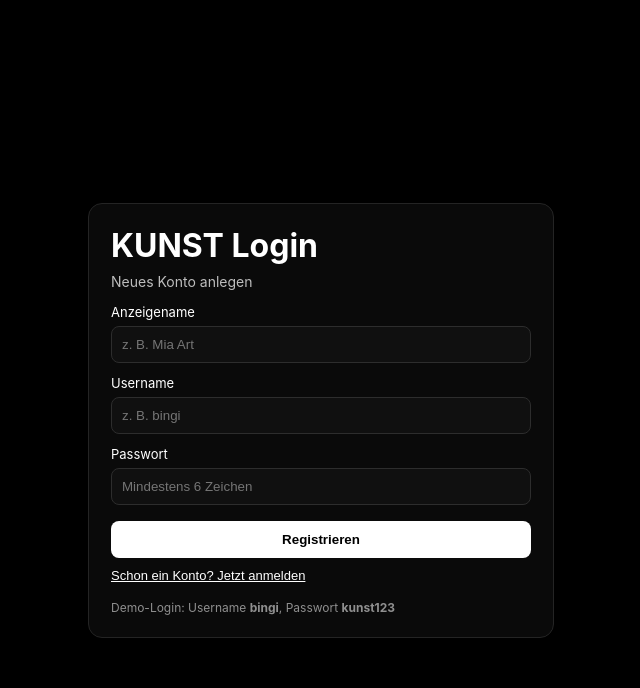
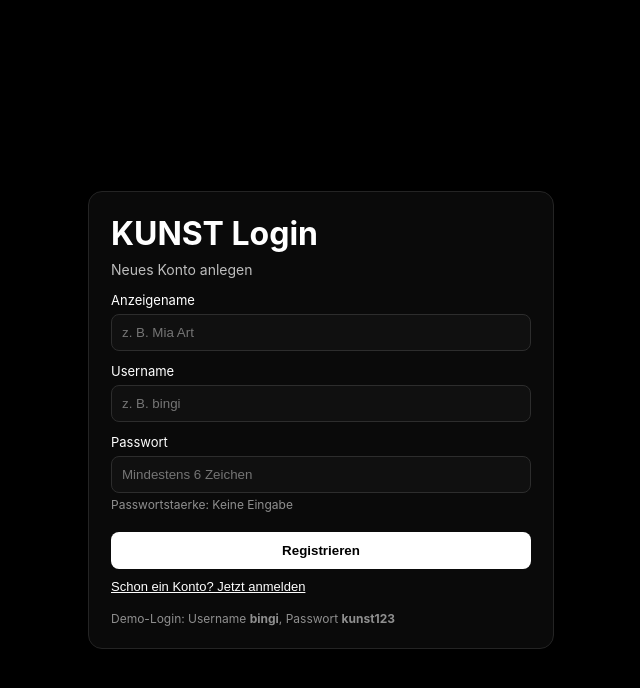
Before and after one commit to bingi222/kunst-app, a React (Create React App) app: page / in a window 1280 px wide. Both pictures are taken after a click on the button "Noch kein Konto? Jetzt registrieren". Shown: the top 688 px of the page, without its empty margins (319-959 px from the left). Built offline with nearby package versions, Linux system fonts and the light colour scheme.

Commit message:
Show password strength during registration
Co-authored-by: bingi222 <bingi222@users.noreply.github.com>

```diff
--- a/src/App.js
+++ b/src/App.js
@@ -167,6 +167,38 @@ function readFileAsDataUrl(file) {
   });
 }
 
+function getPasswordStrength(value) {
+  const normalized = (value || "").trim();
+  if (!normalized) {
+    return { label: "Keine Eingabe", color: "#8f8f8f" };
+  }
+
+  let score = 0;
+  if (normalized.length >= 8) {
+    score += 1;
+  }
+  if (/[A-Z]/.test(normalized)) {
+    score += 1;
+  }
+  if (/[a-z]/.test(normalized)) {
+    score += 1;
+  }
+  if (/[0-9]/.test(normalized)) {
+    score += 1;
+  }
+  if (/[^A-Za-z0-9]/.test(normalized)) {
+    score += 1;
+  }
+
+  if (normalized.length < 6 || score <= 1) {
+    return { label: "Schwach", color: "#ff8f8f" };
+  }
+  if (score <= 3) {
+    return { label: "Mittel", color: "#ffd479" };
+  }
+  return { label: "Stark", color: "#9aff9a" };
+}
+
 class AppErrorBoundary extends React.Component {
   constructor(props) {
     super(props);
@@ -204,6 +236,7 @@ function AuthScreen({ onLogin, onRegister }) {
   const [errorText, setErrorText] = useState("");
 
   const isRegister = mode === "register";
+  const registerPasswordStrength = useMemo(() => getPasswordStrength(password), [password]);
 
   const submitAuth = (event) => {
     event.preventDefault();
@@ -306,6 +339,11 @@ function AuthScreen({ onLogin, onRegister }) {
             }}
           />
         </label>
+        {isRegister && (
+          <p style={{ marginTop: "-2px", marginBottom: "10px", color: registerPasswordStrength.color, fontSize: "12px" }}>
+            Passwortstaerke: {registerPasswordStrength.label}
+          </p>
+        )}
 
         {errorText && <p style={{ color: "#ff8f8f", marginBottom: "12px" }}>{errorText}</p>}
 
```
Also changed, not shown: 1 other file (tests, documents, lock files or other folders).
